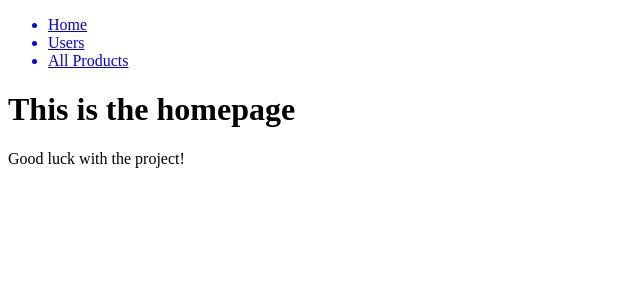
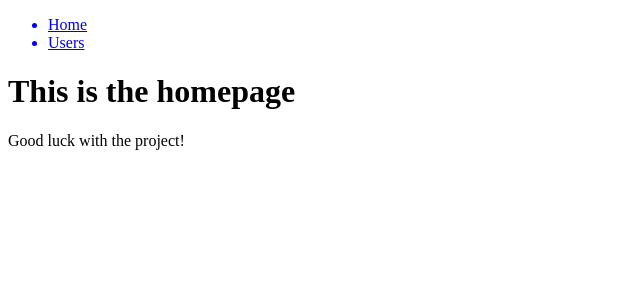
Before and after one commit to husseinfaqih/Candy-Crush, a React app in the folder client/: page / in a window 1280 px wide. Shown: the top 300 px of the page, without its empty margins (0-640 px from the left). Built offline with nearby package versions, Linux system fonts and the light colour scheme.

Commit message:
removed /products path

```diff
--- a/client/src/App.jsx
+++ b/client/src/App.jsx
@@ -4,7 +4,7 @@ import Nav from "./components/Nav";
 import Home from "./pages/Home/Home";
 import CreateUser from "./pages/User/CreateUser";
 import UserList from "./pages/User/UserList";
-import AllProducts from "./pages/All Products/AllProducts";
+// import AllProducts from "./pages/All Products/AllProducts";
 
 const App = () => {
   return (
@@ -13,7 +13,6 @@ const App = () => {
       <Routes>
         <Route path="/" element={<Home />} />
         <Route path="/user" element={<UserList />} />
-        <Route path="/products" element={<AllProducts />} />
         <Route path="/user/create" element={<CreateUser />} />
       </Routes>
     </>
--- a/client/src/components/Nav.jsx
+++ b/client/src/components/Nav.jsx
@@ -12,9 +12,6 @@ const Nav = () => {
       <Link to="/user" data-testid={TEST_ID.linkToUsers}>
         <li>Users</li>
       </Link>
-      <Link to="/products">
-        <li>All Products</li>
-      </Link>
     </ul>
   );
 };
```
